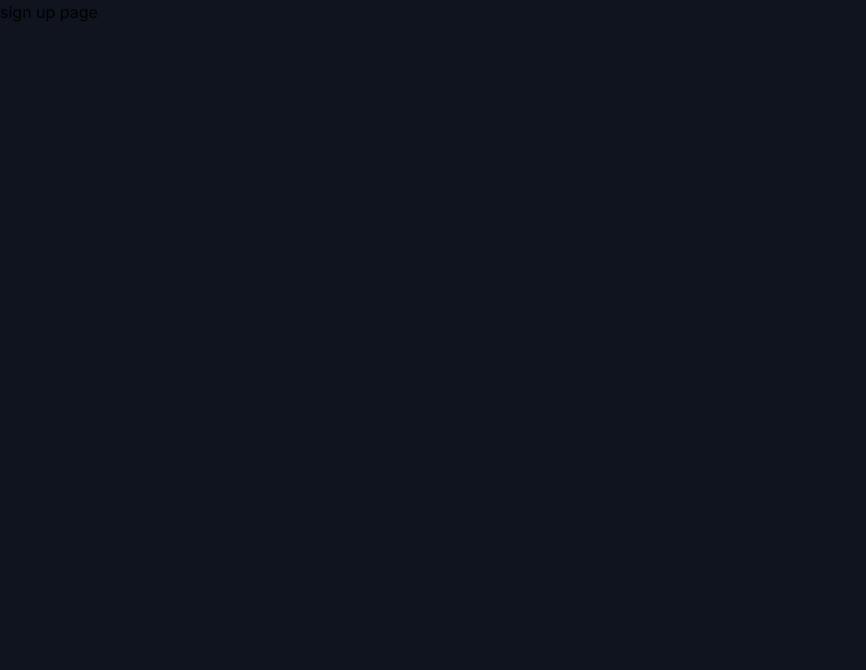
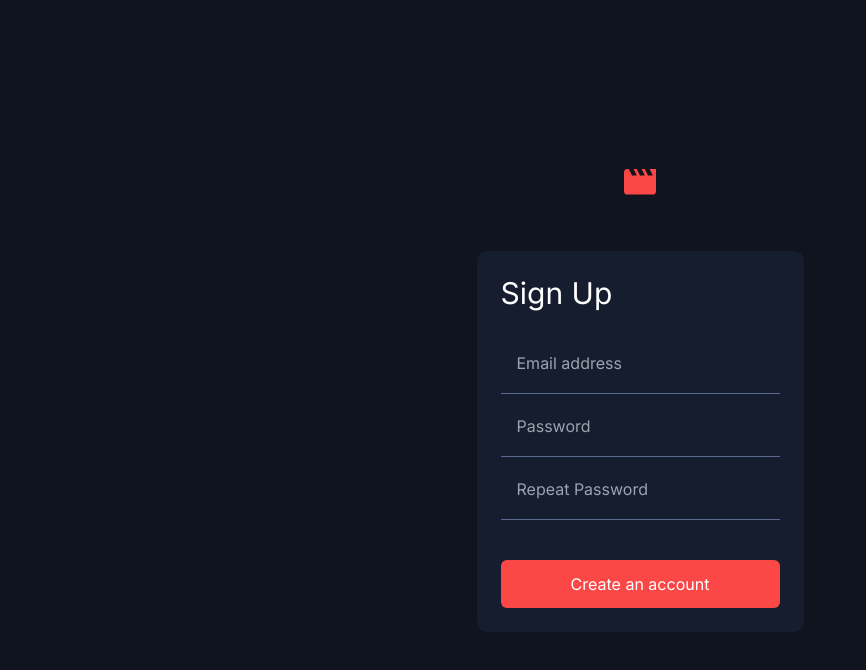
Before and after one commit to Gdzelishviliv/Movie-site, a Next.js app: page /pages/sign-up in a window 1280 px wide. Shown: the top 670 px of the page, without its empty margins (0-866 px from the left). Built offline with nearby package versions, Linux system fonts and the light colour scheme.

Commit message:
added validations with styles

```diff
--- a/src/app/globals.css
+++ b/src/app/globals.css
@@ -2,6 +2,11 @@
 @tailwind components;
 @tailwind utilities;
 
+*{
+  box-sizing: border-box;
+  margin: 0;
+  padding: 0;
+}
 body{
   background-color: #10141E;
 }
--- a/src/app/pages/login/login.css
+++ b/src/app/pages/login/login.css
@@ -18,19 +18,29 @@
 .login-card > button:hover {
   height: 48px;
   background-color: #fff;
-    color: #161D2F;
+  color: #161d2f;
 }
-input{
+input {
   width: 100%;
+  color: #fff;
   background-color: transparent;
   transition: border-bottom 0.3s ease-in-out;
-    border-bottom: 1px solid #5A698F;
+  border-bottom: 1px solid #5a698f;
   padding-left: 16px;
   padding-bottom: 18px;
   caret-color: #fc4747;
 }
-input:focus{
+input:focus {
   outline: none;
   color: white;
   border-bottom: 1px solid #fff;
 }
+.input-error {
+  border-bottom: 1px solid #FC4747;
+}
+
+.error-text {
+  color: #fc4747;
+  font-size: 0.9em;
+  margin-top: 5px;
+}
--- a/src/app/pages/login/page.tsx
+++ b/src/app/pages/login/page.tsx
@@ -1,34 +1,65 @@
+"use client";
 import Link from "next/link";
 import Image from "next/image";
+import { useFormik } from "formik";
+import { SignupValidationSchema } from "@/app/utils/validation-shcheme";
 import "./login.css";
 
-export default function page() {
+export default function LoginPage() {
+  const formik = useFormik({
+    initialValues: {
+      email: "",
+      password: "",
+    },
+    validationSchema: SignupValidationSchema,
+    onSubmit: (values) => {
+      console.log("Form submitted:", values);
+    },
+  });
+
+  const { handleChange, handleSubmit, values, errors, touched } = formik;
+
+  const getErrorClass = (field: string) => (touched[field] && errors[field] ? 'input-error' : 'input');
+
   return (
-    <div className="flex flex-col items-center h-lvh justify-center gap-14">
+    <form
+      onSubmit={handleSubmit}
+      className="flex flex-col items-center h-lvh justify-center gap-14"
+    >
       <Image src="/assets/Movie.svg" alt="Logo" width={32} height={25} />
       <div className="login-card flex flex-col gap-10">
         <h1 className="text-white text-3xl">Login</h1>
-        <div className="flex flex-col gap-5" >
+        <div className="flex flex-col gap-5">
           <input
             type="email"
             name="email"
             id="email"
             placeholder="Email address"
+            value={values.email}
+            onChange={handleChange}
+            className={getErrorClass('email')}
           />
+          {touched.email && errors.email && (
+            <div className="error-text">{errors.email}</div>
+          )}
           <input
             type="password"
             name="password"
             id="password"
-            placeholder="password"
+            placeholder="Password"
+            value={values.password}
+            onChange={handleChange}
+            className={getErrorClass('password')}
           />
+          {touched.password && errors.password && (
+            <div className="error-text">{errors.password}</div>
+          )}
         </div>
-        <button>
-          Login to your account
-        </button>
+        <button type="submit">Login to your account</button>
         <span className="text-white text-base text-center">
           Don’t have an account? <Link href="/pages/sign-up">Sign Up</Link>
         </span>
       </div>
-    </div>
+    </form>
   );
 }
--- a/src/app/pages/sign-up/page.tsx
+++ b/src/app/pages/sign-up/page.tsx
@@ -1,6 +1,65 @@
+'use client';
+import Image from 'next/image';
+import { useFormik } from 'formik';
+import { SignupValidationSchema } from '@/app/utils/validation-shcheme';
+import '../login/login.css';
 
-export default function page() {
+export default function LoginPage() {
+  const formik = useFormik({
+    initialValues: {
+      email: '',
+      password: '',
+      repeatPassword: '',
+    },
+    validationSchema: SignupValidationSchema,
+    onSubmit: (values) => {
+      console.log('Form submitted:', values);
+    },
+  });
+
+  const { handleChange, handleSubmit, values, errors, touched } = formik;
+
+  const getErrorClass = (field: string) => (touched[field] && errors[field] ? 'input-error' : 'input');
+
   return (
-    <div>sign up page</div>
-  )
+    <form onSubmit={handleSubmit} className="flex flex-col items-center h-lvh justify-center gap-14">
+      <Image src="/assets/Movie.svg" alt="Logo" width={32} height={25} />
+      <div className="login-card flex flex-col gap-10">
+        <h1 className="text-white text-3xl">Sign Up</h1>
+        <div className="flex flex-col gap-5">
+          <input
+            type="email"
+            name="email"
+            placeholder="Email address"
+            value={values.email}
+            onChange={handleChange}
+            className={getErrorClass('email')}
+          />
+          {touched.email && errors.email && <div className="error-text">{errors.email}</div>}
+
+          <input
+            type="password"
+            name="password"
+            placeholder="Password"
+            value={values.password}
+            onChange={handleChange}
+            className={getErrorClass('password')}
+          />
+          {touched.password && errors.password && <div className="error-text">{errors.password}</div>}
+
+          <input
+            type="password"
+            name="repeatPassword"
+            placeholder="Repeat Password"
+            value={values.repeatPassword}
+            onChange={handleChange}
+            className={getErrorClass('repeatPassword')}
+          />
+          {touched.repeatPassword && errors.repeatPassword && <div className="error-text">{errors.repeatPassword}</div>}
+        </div>
+
+        <button type="submit">Create an account</button>
+      </div>
+    </form>
+  );
 }
--- /dev/null
+++ b/src/app/utils/validation-shcheme.ts
@@ -0,0 +1,15 @@
+import * as Yup from 'yup';
+
+export const SignupValidationSchema = Yup.object().shape({
+  email: Yup.string()
+    .matches(/^[a-zA-Z0-9._%+-]+@gmail.com$/, 'Must be a valid Gmail address')
+    .required('Can’t be empty'),
+
+  password: Yup.string()
+    .min(6, 'min 6 characters')
+    .required('Can’t be empty'),
+
+  repeatPassword: Yup.string()
+    .oneOf([Yup.ref('password')], 'Passwords must match')
+    .required('Repeat password is required'),
+});
```
Also changed, not shown: package.json (+6 -4 lines), 1 other file (tests, documents, lock files or other folders). Lines whose indentation alone changed are shown as unchanged.
